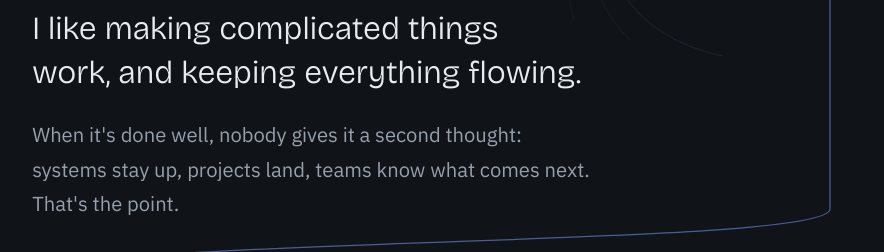
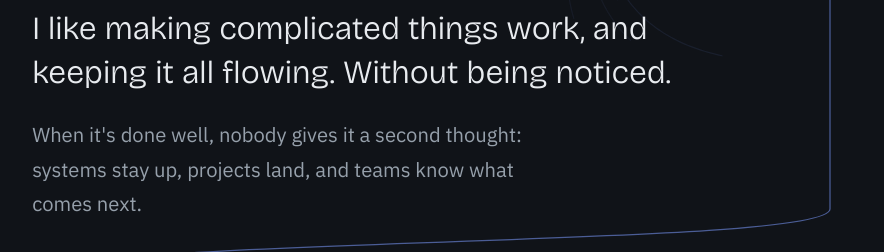
Before and after one commit to joelimmich/joelimmich.github.io, a plain HTML site: page index.html in a window 1280 px wide. Shown: the part 312-564 px from the top of the page, without its empty margins (205-1089 px from the left). Drawn offline with nearby package versions, Linux system fonts and the light colour scheme.

Commit message:
Refine headline and paragraph in all languages
EN: I like making complicated things work, and keeping it all flowing. Without being noticed.
PT/ES end with "Discretamente." Paragraph drops the closing line and gains a final "and".

Co-Authored-By: Claude Opus 5.5 <noreply@anthropic.com>
Claude-Session: https://claude.ai/code/session_011C6Lu6WniUYVnZA9Nh6sjF

```diff
--- a/index.html
+++ b/index.html
@@ -4,7 +4,7 @@
 <meta charset="utf-8">
 <meta name="viewport" content="width=device-width, initial-scale=1, viewport-fit=cover">
 <title>Joel Immich</title>
-<meta name="description" content="Joel Immich. I like making complicated things work, and keeping everything flowing.">
+<meta name="description" content="Joel Immich. I like making complicated things work, and keeping it all flowing. Without being noticed.">
 <link rel="preconnect" href="https://fonts.googleapis.com">
 <link rel="preconnect" href="https://fonts.gstatic.com" crossorigin>
 <link rel="stylesheet" href="https://fonts.googleapis.com/css2?family=Bricolage+Grotesque:opsz,wght@12..96,300;12..96,700&family=IBM+Plex+Sans:wght@400;500&family=IBM+Plex+Mono:wght@400;500&display=swap">
@@ -168,8 +168,8 @@ footer {
   <header class="hero">
     <p class="eyebrow" data-i18n="eyebrow">People · Operations · Technology</p>
     <h1>Joel<br><span>Immich</span></h1>
-    <p class="lede" data-i18n="lede">I like making complicated things work, and keeping everything flowing.</p>
-    <p class="intro" data-i18n="intro">When it's done well, nobody gives it a second thought: systems stay up, projects land, teams know what comes next. That's the point.</p>
+    <p class="lede" data-i18n="lede">I like making complicated things work, and keeping it all flowing. Without being noticed.</p>
+    <p class="intro" data-i18n="intro">When it's done well, nobody gives it a second thought: systems stay up, projects land, and teams know what comes next.</p>
   </header>
 
 
@@ -201,30 +201,30 @@ footer {
 var I18N = {
   en: {
     eyebrow: 'People · Operations · Technology',
-    lede: 'I like making complicated things work, and keeping everything flowing.',
-    intro: 'When it\'s done well, nobody gives it a second thought: systems stay up, projects land, teams know what comes next. That\'s the point.',
+    lede: 'I like making complicated things work, and keeping it all flowing. Without being noticed.',
+    intro: 'When it\'s done well, nobody gives it a second thought: systems stay up, projects land, and teams know what comes next.',
     hello: 'Say hello.', email: 'E-mail', copy: 'Copy', copyWide: ' e-mail', copied: 'Copied', copyFailed: 'Copy failed',
     statusCopied: 'E-mail copied to clipboard', statusFailed: 'Could not copy. The e-mail is ',
     newTab: ' (opens in new tab)', toLight: 'Switch to light mode', toDark: 'Switch to dark mode',
-    description: 'Joel Immich. I like making complicated things work, and keeping everything flowing.', htmlLang: 'en'
+    description: 'Joel Immich. I like making complicated things work, and keeping it all flowing. Without being noticed.', htmlLang: 'en'
   },
   pt: {
     eyebrow: 'Pessoas · Operações · Tecnologia',
-    lede: 'Gosto de fazer coisas complicadas funcionarem e de manter tudo fluindo.',
-    intro: 'Quando está bem feito, ninguém nem se dá conta: os sistemas seguem no ar, os projetos acontecem, as equipes sabem o próximo passo. E a ideia é justamente essa.',
+    lede: 'Gosto de fazer coisas complicadas funcionarem e de manter tudo fluindo. Discretamente.',
+    intro: 'Quando está bem feito, ninguém nem se dá conta: os sistemas seguem no ar, os projetos acontecem e as equipes sabem o próximo passo.',
     hello: 'Diga olá.', email: 'E-mail', copy: 'Copiar', copyWide: ' e-mail', copied: 'Copiado', copyFailed: 'Falha ao copiar',
     statusCopied: 'E-mail copiado para a área de transferência', statusFailed: 'Não foi possível copiar. O e-mail é ',
     newTab: ' (abre em uma nova aba)', toLight: 'Mudar para o modo claro', toDark: 'Mudar para o modo escuro',
-    description: 'Joel Immich. Gosto de fazer coisas complicadas funcionarem e de manter tudo fluindo.', htmlLang: 'pt-BR'
+    description: 'Joel Immich. Gosto de fazer coisas complicadas funcionarem e de manter tudo fluindo. Discretamente.', htmlLang: 'pt-BR'
   },
   es: {
     eyebrow: 'Personas · Operaciones · Tecnología',
-    lede: 'Me gusta hacer que lo complicado funcione y que todo fluya.',
-    intro: 'Cuando está bien hecho, nadie le da más vueltas: los sistemas siguen en pie, los proyectos salen adelante, los equipos saben cuál es el siguiente paso. De eso se trata.',
+    lede: 'Me gusta hacer que lo complicado funcione y que todo siga fluyendo. Discretamente.',
+    intro: 'Cuando está bien hecho, nadie le da más vueltas: los sistemas siguen en pie, los proyectos salen adelante y los equipos saben cuál es el siguiente paso.',
     hello: 'Di hola.', email: 'E-mail', copy: 'Copiar', copyWide: ' e-mail', copied: 'Copiado', copyFailed: 'No se pudo copiar',
     statusCopied: 'E-mail copiado al portapapeles', statusFailed: 'No se pudo copiar. El e-mail es ',
     newTab: ' (se abre en una pestaña nueva)', toLight: 'Cambiar a modo claro', toDark: 'Cambiar a modo oscuro',
-    description: 'Joel Immich. Me gusta hacer que lo complicado funcione y que todo fluya.', htmlLang: 'es'
+    description: 'Joel Immich. Me gusta hacer que lo complicado funcione y que todo siga fluyendo. Discretamente.', htmlLang: 'es'
   }
 };
 var lang = 'en';
```
